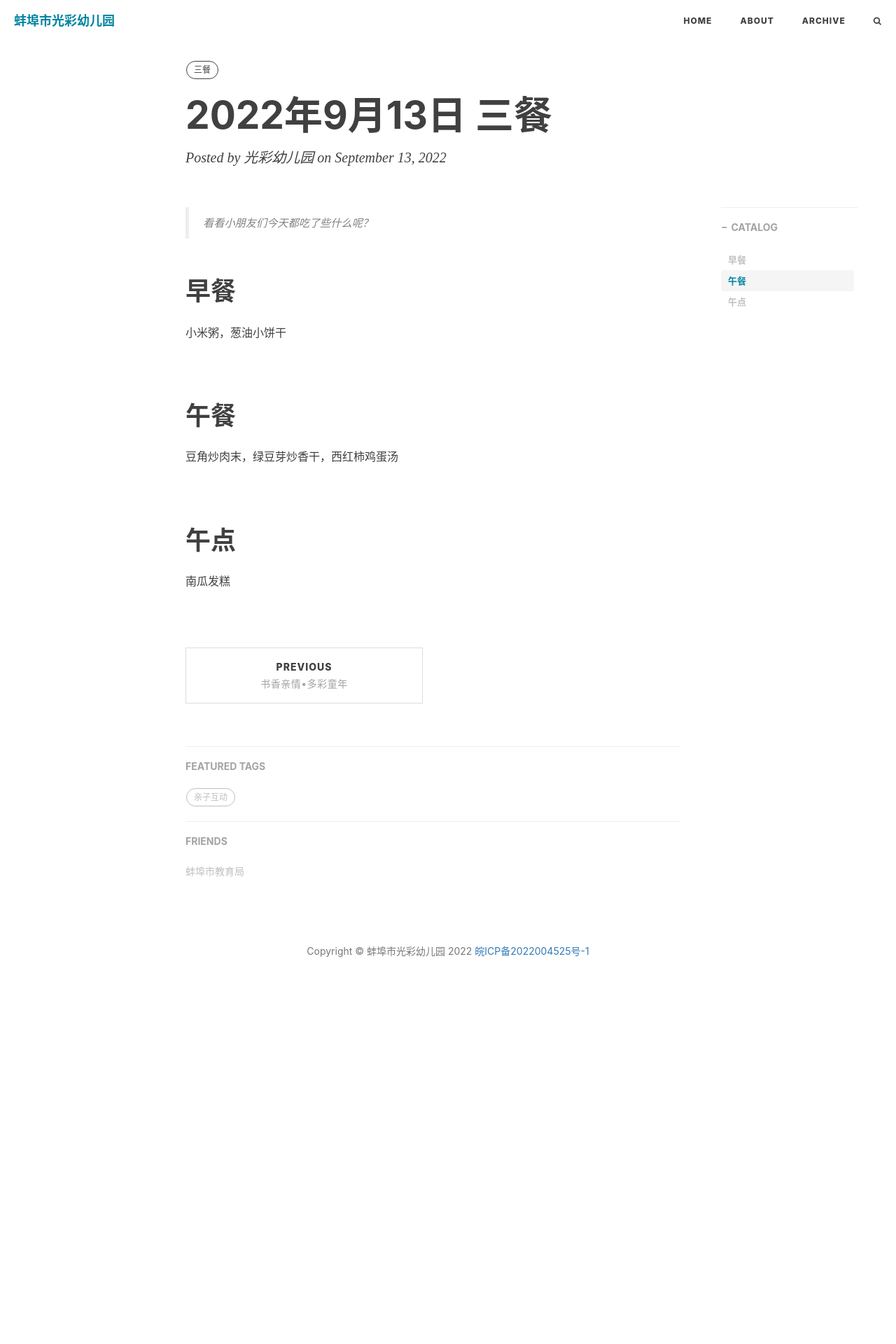
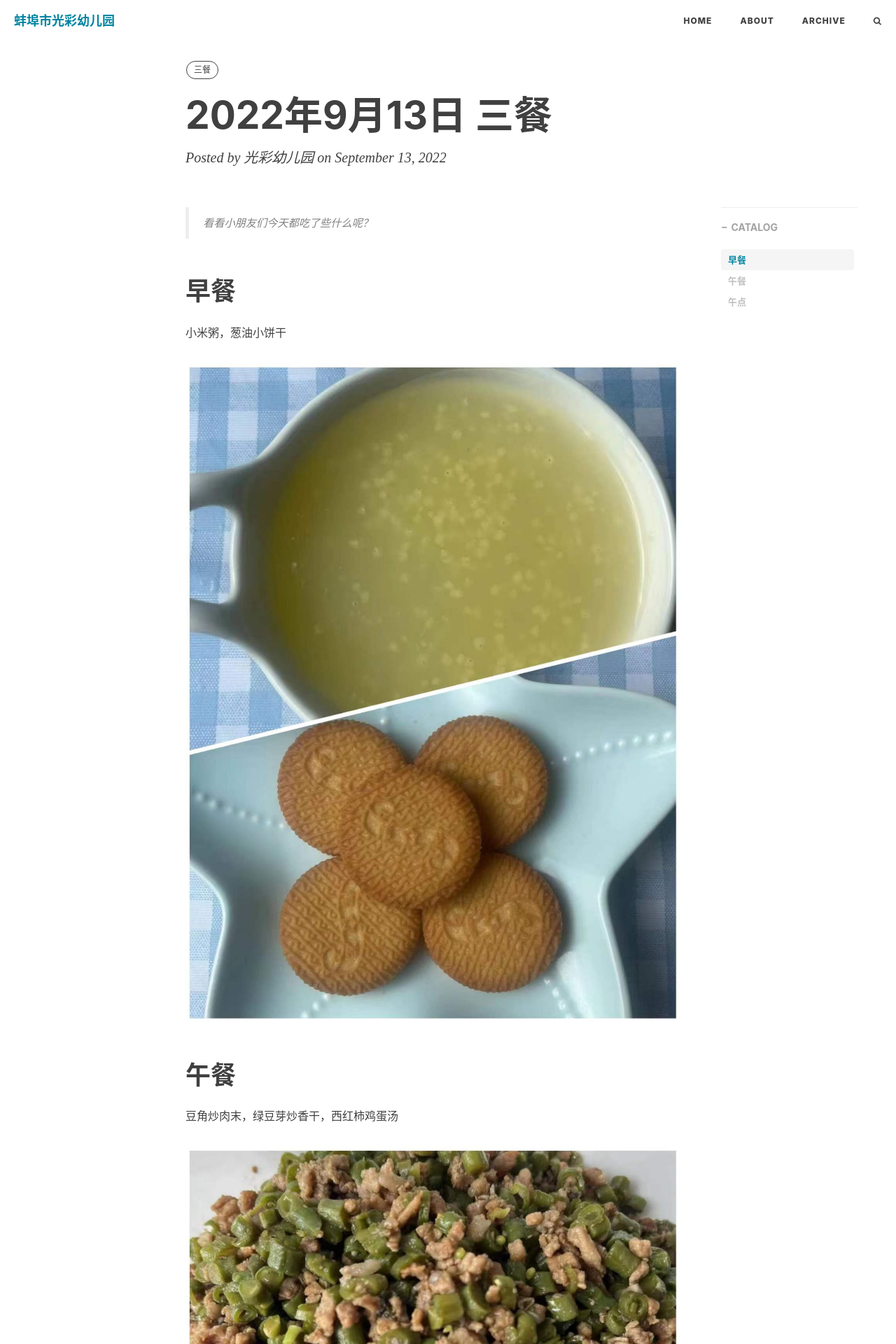
Before and after one commit to GeekEver/cn.bbsgcyey, a Jekyll site: the page built from _posts/2022-9-13-meals.md, in a window 1280 px wide. Shown: the top 1920 px of the page at 70% size. Built offline with Jekyll 4.4.1, drawn with Linux system fonts in a browser that asks for light colours; nearby versions of some CDN libraries; comment, search, counter and statistics services are not loaded; before the commit the page ends 1463 px from its top, so only the background shows below that.

Commit message:
2022.9.13 meals fix

```diff
--- a/_posts/2022-9-13-meals.md
+++ b/_posts/2022-9-13-meals.md
@@ -14,16 +14,16 @@
 
 小米粥，葱油小饼干
 
-![](img/in-post/meals/b1ca3fe7dab1c070a357ff575f4a0eca.jpg)
+![](/img/in-post/meals/b1ca3fe7dab1c070a357ff575f4a0eca.jpg)
 
 # 午餐
 
 豆角炒肉末，绿豆芽炒香干，西红柿鸡蛋汤
 
-![](img/in-post/meals/5c9ba7c5f6aafc5b2d8cef724ee3b674.jpg)
+![](/img/in-post/meals/5c9ba7c5f6aafc5b2d8cef724ee3b674.jpg)
 
 # 午点
 
 南瓜发糕
 
-![](img/in-post/meals/a15b42ee7273866872185da64fa200e0.jpg)
+![](/img/in-post/meals/a15b42ee7273866872185da64fa200e0.jpg)
```
